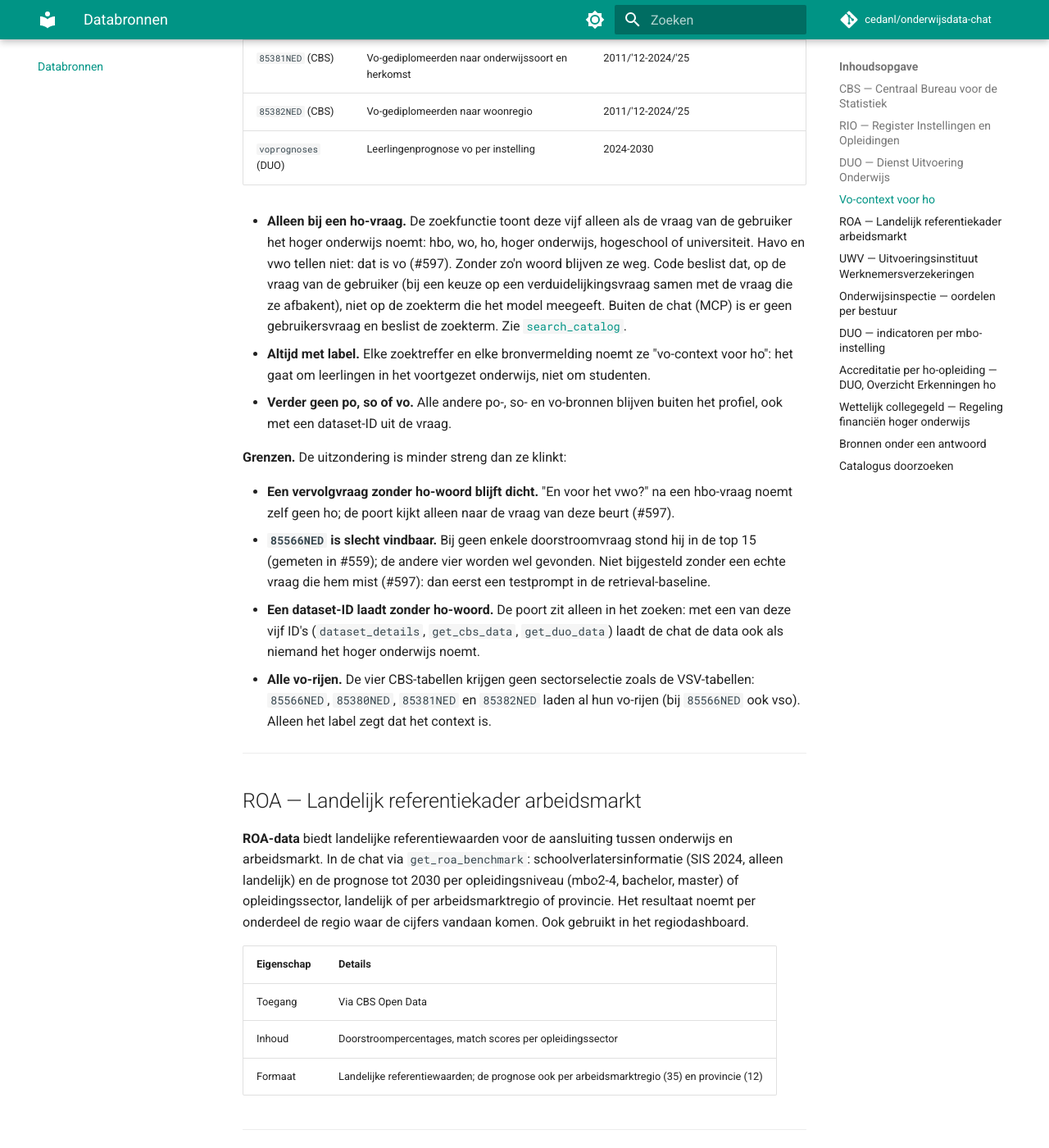
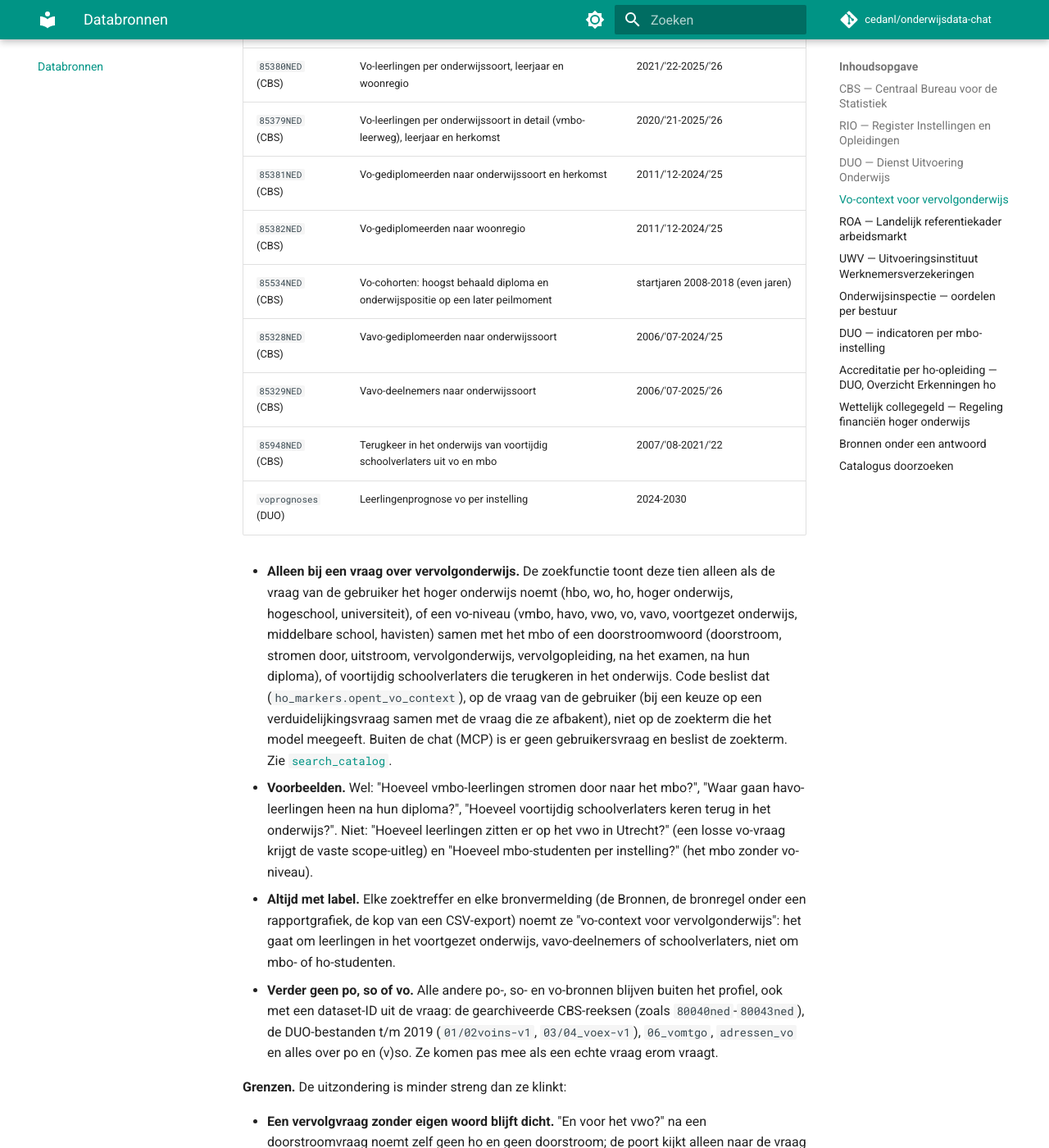
Before and after one commit to cedanl/onderwijsdata-chat, an MkDocs documentation site: the page built from docs/databronnen.md, in a window 1280 px wide and 1400 px high, scrolled down 3584 px. Shown: the whole window at 82% size. Built offline with MkDocs 1.6.1 and Material for MkDocs 9.7.7, drawn with Linux system fonts in a browser that asks for light colours; comment, search, counter and statistics services are not loaded; some of the changed text lies outside the part shown.

Commit message:
docs: vo-context voor vervolgonderwijs in databronnen, tools, CLAUDE.md en changelog
- docs/databronnen.md: de sectie heet "Vo-context voor vervolgonderwijs", met
  de tien bronnen, de poortregel, voorbeelden die wel en niet openen, wat
  buiten blijft en de bekende grenzen (een ho-vraag opent alles, doorstroom
  binnen het vo, een vo-school, 85566NED slecht vindbaar, gemengde tabellen).
- docs/tools.md: search_catalog, de telling en de vervolgvragen noemen
  VO_CONTEXT, opent_vo_context en het nieuwe etiket.
- CLAUDE.md: de regel Scope onder Data Context.
- README en docs/index.md: "vo-context voor vervolgonderwijs" ook bij DUO.
- Retrieval-README: de meting van de doorstroomvragen van 03-11.
- changelog.d/877-vo-doorstroomcontext.md.
- Vervolg: #879 (vo-rijen gemengde CBS-tabellen), #880 (RIO), #881
  (inspectie), #882 (vindbaarheid 85566NED).

Refs surf-internal/npuls/ceda/onderwijsdata-chat#877

Co-Authored-By: Claude Opus 5.5 <noreply@anthropic.com>

```diff
--- a/docs/databronnen.md
+++ b/docs/databronnen.md
@@ -8,7 +8,7 @@ De assistent haalt data op uit drie open bronnen: **CBS, DUO en RIO**. De juiste
 
 ## CBS — Centraal Bureau voor de Statistiek
 
-**130 datasets** met statistische onderwijsdata over mbo, hbo en wo: aantallen studenten, diploma's, voortijdig schoolverlaters en meer, uitgesplitst naar diverse dimensies. Tabellen over po/vo, en tabellen over alle onderwijssoorten zonder sectorselectie, laadt de chat niet. Bij de VSV-tabellen over mbo én vo (waaronder `85368NED` en `85367NED`, naar leeftijd) laadt hij alleen de mbo-rijen; bij de woonregiotabellen over alle onderwijssoorten (`85701NED` studenten, `85702NED` gediplomeerden) alleen de rijen voor mbo, hbo en wo. Die regio is waar de student woont, niet waar de instelling staat. `84312NED` geeft de mbo-studenten van Caribisch Nederland (Bonaire, Sint Eustatius en Saba); de tabel over po, vo en mbo samen (`84732NED`) laadt de chat niet. Vier vo-tabellen (`85566NED` doorstroom uit vo en vso, `85380NED` vo-leerlingen, `85381NED` en `85382NED` vo-gediplomeerden) zijn [vo-context voor ho](#vo-context-voor-ho): de zoekfunctie toont ze alleen bij een vraag die ho noemt, en elke bronvermelding zegt "…, vo-context voor ho". Ongeveer twee derde van de tabellen is gearchiveerd: CBS werkt ze niet meer bij. De zoekfunctie toont ze pas als er geen lopende tabel past, en de zoektreffer, het resultaat van `get_cbs_data` (`gearchiveerd`, `laatste_periode`), de Bronnen, de bronregel onder een rapportgrafiek en de kop van een CSV-export zeggen "…, gearchiveerd, laatste periode 2016/'17" (#865).
+**130 datasets** met statistische onderwijsdata over mbo, hbo en wo: aantallen studenten, diploma's, voortijdig schoolverlaters en meer, uitgesplitst naar diverse dimensies. Tabellen over po/vo, en tabellen over alle onderwijssoorten zonder sectorselectie, laadt de chat niet. Bij de VSV-tabellen over mbo én vo (waaronder `85368NED` en `85367NED`, naar leeftijd) laadt hij alleen de mbo-rijen; bij de woonregiotabellen over alle onderwijssoorten (`85701NED` studenten, `85702NED` gediplomeerden) alleen de rijen voor mbo, hbo en wo. Die regio is waar de student woont, niet waar de instelling staat. `84312NED` geeft de mbo-studenten van Caribisch Nederland (Bonaire, Sint Eustatius en Saba); de tabel over po, vo en mbo samen (`84732NED`) laadt de chat niet. Negen tabellen over het vo (doorstroom, vo-leerlingen en -gediplomeerden, vo-cohorten, vavo en de terugkeer van voortijdig schoolverlaters) zijn [vo-context voor vervolgonderwijs](#vo-context-voor-vervolgonderwijs): de zoekfunctie toont ze alleen bij een vraag over het ho of over doorstroom uit het vo, en elke bronvermelding zegt "…, vo-context voor vervolgonderwijs". Ongeveer twee derde van de tabellen is gearchiveerd: CBS werkt ze niet meer bij. De zoekfunctie toont ze pas als er geen lopende tabel past, en de zoektreffer, het resultaat van `get_cbs_data` (`gearchiveerd`, `laatste_periode`), de Bronnen, de bronregel onder een rapportgrafiek en de kop van een CSV-export zeggen "…, gearchiveerd, laatste periode 2016/'17" (#865).
 
 | Eigenschap | Details |
 |------------|---------|
@@ -55,7 +55,7 @@ Sinds v3 heet het typefilter op elk register `type` (v2: `erkenningtype`, `oplei
 
 ## DUO — Dienst Uitvoering Onderwijs
 
-**15 open datasets** gepubliceerd door DUO over mbo, hbo en wo, inclusief prognoses, diplomering, instroom en adressen. DUO publiceert ook po-, so- en vo-bestanden; die vallen buiten het profiel van de chat, behalve `voprognoses`: [vo-context voor ho](#vo-context-voor-ho), net als de vier vo-tabellen van CBS.
+**15 open datasets** gepubliceerd door DUO over mbo, hbo en wo, inclusief prognoses, diplomering, instroom en adressen. DUO publiceert ook po-, so- en vo-bestanden; die vallen buiten het profiel van de chat, behalve `voprognoses`: [vo-context voor vervolgonderwijs](#vo-context-voor-vervolgonderwijs), net als de negen vo-tabellen van CBS.
 
 | Eigenschap | Details |
 |------------|---------|
@@ -82,28 +82,37 @@ DUO-data wordt in twee stappen geladen: eerst `get_duo_data` (schema + preview),
 
 ---
 
-## Vo-context voor ho
+## Vo-context voor vervolgonderwijs
 
-De chat werkt voor mbo, hbo en wo; po, so en vo vallen buiten het profiel. Daarop is één smalle uitzondering (epic #554): vier CBS-tabellen en één DUO-dataset over het vo geven een vraag over het hoger onderwijs context, zoals wie er vanuit het vo naar het ho kan instromen.
+De chat werkt voor mbo, hbo en wo; po, so en vo vallen buiten het profiel. Daarop is één uitzondering (epic #554, besluit A van #877): negen CBS-tabellen en één DUO-dataset over het vo geven context bij een vraag over vervolgonderwijs, zoals wie er vanuit het vo naar het mbo, hbo of wo doorstroomt of kan doorstromen.
 
 | Dataset | Wat | Periode |
 |---------|-----|---------|
 | `85566NED` (CBS) | Doorstroom en uitstroom uit vo en vso | 2015/'16 naar 2016/'17 t/m 2022/'23 naar 2023/'24 |
 | `85380NED` (CBS) | Vo-leerlingen per onderwijssoort, leerjaar en woonregio | 2021/'22-2025/'26 |
+| `85379NED` (CBS) | Vo-leerlingen per onderwijssoort in detail (vmbo-leerweg), leerjaar en herkomst | 2020/'21-2025/'26 |
 | `85381NED` (CBS) | Vo-gediplomeerden naar onderwijssoort en herkomst | 2011/'12-2024/'25 |
 | `85382NED` (CBS) | Vo-gediplomeerden naar woonregio | 2011/'12-2024/'25 |
+| `85534NED` (CBS) | Vo-cohorten: hoogst behaald diploma en onderwijspositie op een later peilmoment | startjaren 2008-2018 (even jaren) |
+| `85328NED` (CBS) | Vavo-gediplomeerden naar onderwijssoort | 2006/'07-2024/'25 |
+| `85329NED` (CBS) | Vavo-deelnemers naar onderwijssoort | 2006/'07-2025/'26 |
+| `85948NED` (CBS) | Terugkeer in het onderwijs van voortijdig schoolverlaters uit vo en mbo | 2007/'08-2021/'22 |
 | `voprognoses` (DUO) | Leerlingenprognose vo per instelling | 2024-2030 |
 
-- **Alleen bij een ho-vraag.** De zoekfunctie toont deze vijf alleen als de vraag van de gebruiker het hoger onderwijs noemt: hbo, wo, ho, hoger onderwijs, hogeschool of universiteit. Havo en vwo tellen niet: dat is vo (#597). Zonder zo'n woord blijven ze weg. Code beslist dat, op de vraag van de gebruiker (bij een keuze op een verduidelijkingsvraag samen met de vraag die ze afbakent), niet op de zoekterm die het model meegeeft. Buiten de chat (MCP) is er geen gebruikersvraag en beslist de zoekterm. Zie [`search_catalog`](tools.md#search_catalog).
-- **Altijd met label.** Elke zoektreffer en elke bronvermelding noemt ze "vo-context voor ho": het gaat om leerlingen in het voortgezet onderwijs, niet om studenten.
-- **Verder geen po, so of vo.** Alle andere po-, so- en vo-bronnen blijven buiten het profiel, ook met een dataset-ID uit de vraag.
+- **Alleen bij een vraag over vervolgonderwijs.** De zoekfunctie toont deze tien alleen als de vraag van de gebruiker het hoger onderwijs noemt (hbo, wo, ho, hoger onderwijs, hogeschool, universiteit), of een vo-niveau (vmbo, havo, vwo, vo, vavo, voortgezet onderwijs, middelbare school, havisten) samen met het mbo of een doorstroomwoord (doorstroom, stromen door, uitstroom, vervolgonderwijs, vervolgopleiding, na het examen, na hun diploma), of voortijdig schoolverlaters die terugkeren in het onderwijs. Code beslist dat (`ho_markers.opent_vo_context`), op de vraag van de gebruiker (bij een keuze op een verduidelijkingsvraag samen met de vraag die ze afbakent), niet op de zoekterm die het model meegeeft. Buiten de chat (MCP) is er geen gebruikersvraag en beslist de zoekterm. Zie [`search_catalog`](tools.md#search_catalog).
+- **Voorbeelden.** Wel: "Hoeveel vmbo-leerlingen stromen door naar het mbo?", "Waar gaan havo-leerlingen heen na hun diploma?", "Hoeveel voortijdig schoolverlaters keren terug in het onderwijs?". Niet: "Hoeveel leerlingen zitten er op het vwo in Utrecht?" (een losse vo-vraag krijgt de vaste scope-uitleg) en "Hoeveel mbo-studenten per instelling?" (het mbo zonder vo-niveau).
+- **Altijd met label.** Elke zoektreffer en elke bronvermelding (de Bronnen, de bronregel onder een rapportgrafiek, de kop van een CSV-export) noemt ze "vo-context voor vervolgonderwijs": het gaat om leerlingen in het voortgezet onderwijs, vavo-deelnemers of schoolverlaters, niet om mbo- of ho-studenten.
+- **Verder geen po, so of vo.** Alle andere po-, so- en vo-bronnen blijven buiten het profiel, ook met een dataset-ID uit de vraag: de gearchiveerde CBS-reeksen (zoals `80040ned`-`80043ned`), de DUO-bestanden t/m 2019 (`01/02voins-v1`, `03/04_voex-v1`), `06_vomtgo`, `adressen_vo` en alles over po en (v)so. Ze komen pas mee als een echte vraag erom vraagt.
 
 **Grenzen.** De uitzondering is minder streng dan ze klinkt:
 
-- **Een vervolgvraag zonder ho-woord blijft dicht.** "En voor het vwo?" na een hbo-vraag noemt zelf geen ho; de poort kijkt alleen naar de vraag van deze beurt (#597).
-- **`85566NED` is slecht vindbaar.** Bij geen enkele doorstroomvraag stond hij in de top 15 (gemeten in #559); de andere vier worden wel gevonden. Niet bijgesteld zonder een echte vraag die hem mist (#597): dan eerst een testprompt in de retrieval-baseline.
-- **Een dataset-ID laadt zonder ho-woord.** De poort zit alleen in het zoeken: met een van deze vijf ID's (`dataset_details`, `get_cbs_data`, `get_duo_data`) laadt de chat de data ook als niemand het hoger onderwijs noemt.
-- **Alle vo-rijen.** De vier CBS-tabellen krijgen geen sectorselectie zoals de VSV-tabellen: `85566NED`, `85380NED`, `85381NED` en `85382NED` laden al hun vo-rijen (bij `85566NED` ook vso). Alleen het label zegt dat het context is.
+- **Een vervolgvraag zonder eigen woord blijft dicht.** "En voor het vwo?" na een doorstroomvraag noemt zelf geen ho en geen doorstroom; de poort kijkt alleen naar de vraag van deze beurt (#597).
+- **Een ho-vraag opent alles.** Wie het ho noemt, krijgt de hele vo-context, ook als de vraag niet over doorstroom gaat. Daarom staat `adressen_vo` er niet in: bij "Wat is het adres van de Hogeschool Utrecht?" kwam hij op rang 3 (#877).
+- **Doorstroom binnen het vo telt niet**, als de vraag het doel noemt ("van het vmbo naar de havo"). Zonder doel ("Hoeveel vo-leerlingen stromen door?") gaat de poort wel open.
+- **Een vo-school blijft dicht.** Een vraag over één vo-school ("het Erasmus Gymnasium") krijgt het vaste vo-antwoord, ook met een doorstroomwoord: er is geen doorstroom per school in deze set.
+- **`85566NED` is slecht vindbaar.** Bij "doorstroom vmbo mbo" en "havo doorstroom vervolgonderwijs" staat hij niet in de top 15 (gemeten in #559 en #877); de andere bronnen worden wel gevonden. Niet bijgesteld zonder meting (#597); vervolg in #882.
+- **Een dataset-ID laadt zonder poort.** De poort zit alleen in het zoeken: met een van deze tien ID's (`dataset_details`, `get_cbs_data`, `get_duo_data`) laadt de chat de data ook zonder doorstroomvraag.
+- **Alle vo-rijen, en geen vo-rijen in de gemengde tabellen.** De vo-tabellen krijgen geen sectorselectie: ze laden al hun rijen (bij `85566NED` ook vso, bij `85948NED` ook de mbo-kolommen). De VSV-tabellen `85368NED`/`85367NED` en de woonregiotabellen `85701NED`/`85702NED` laden ook bij een doorstroomvraag alleen hun mbo/hbo/wo-rijen (vervolg in #879). Bij RIO blijven de vo- en vavo-typen dicht (#880), en inspectieoordelen voor vo-scholen zijn er niet (#881).
 
 ---
 
```
Also changed, not shown: CLAUDE.md (+1 -1 lines), README.md (+1 -1 lines), changelog.d/877-vo-doorstroomcontext.md (added, +17 -0 lines), docs/index.md (+1 -1 lines), docs/tools.md (+15 -12 lines), 1 other file.
